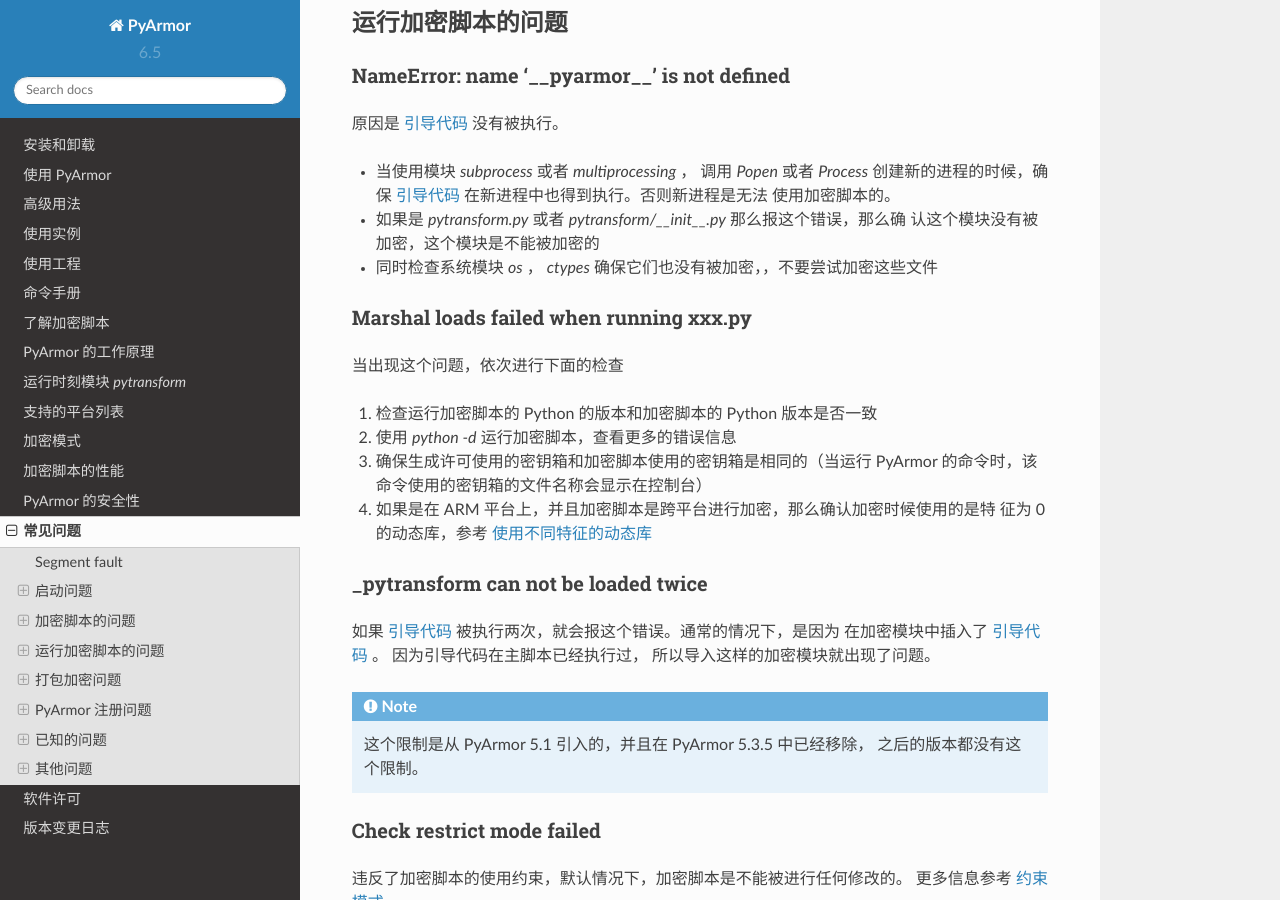
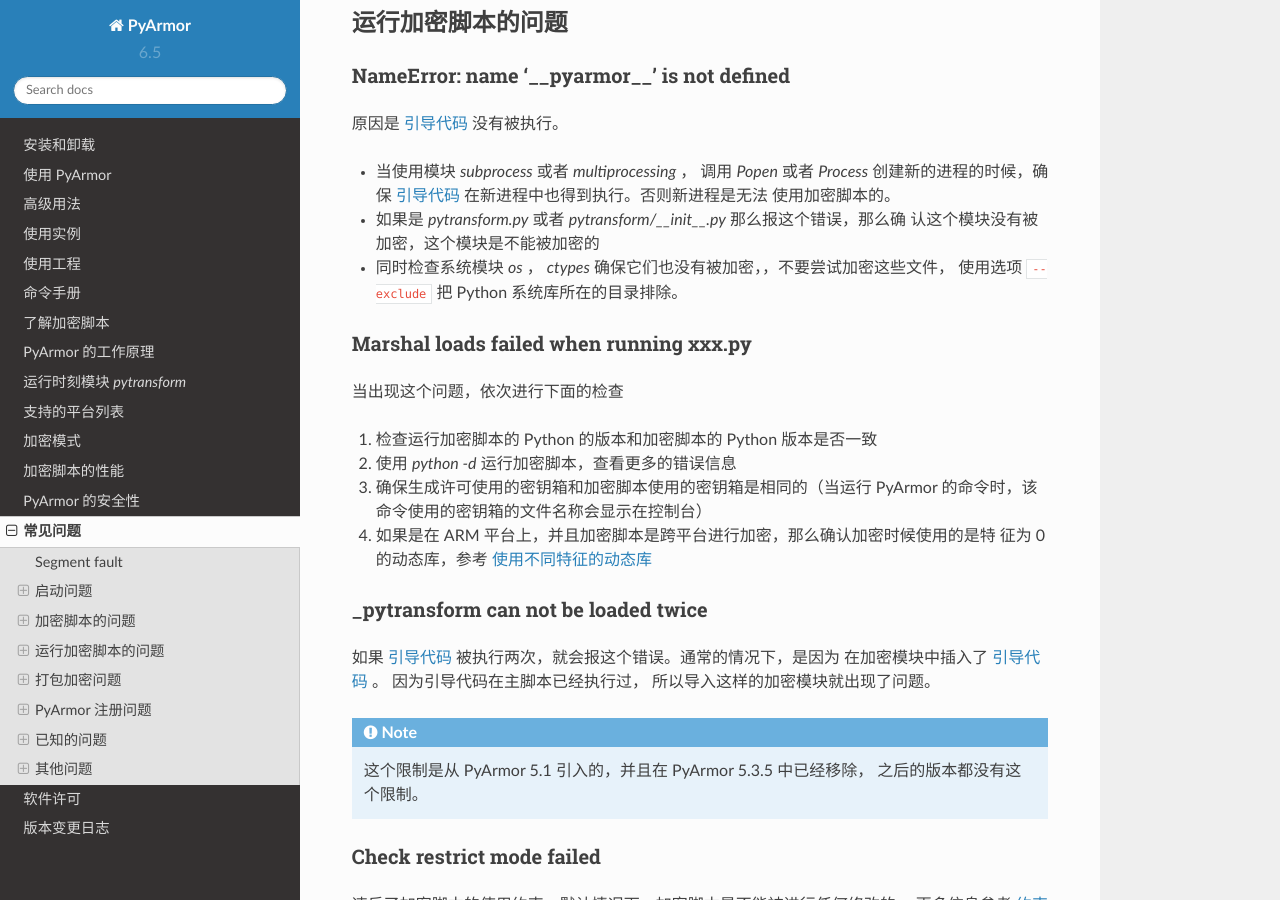
Before and after one commit to dashingsoft/pyarmor-docs-zh, a Sphinx documentation site: the page built from docs/questions.rst, in a window 1280 px wide and 900 px high, scrolled down 5103 px. Built offline with Sphinx 7.4.7 and the Read the Docs theme 2.0.0, drawn with Linux system fonts in a browser that asks for light colours; some of the changed text lies outside the part shown.

Commit message:
Refine doc

```diff
--- a/docs/questions.rst
+++ b/docs/questions.rst
@@ -234,7 +234,8 @@
   使用加密脚本的。
 * 如果是 `pytransform.py` 或者 `pytransform/__init__.py` 那么报这个错误，那么确
   认这个模块没有被加密，这个模块是不能被加密的
-* 同时检查系统模块 `os` ， `ctypes` 确保它们也没有被加密，，不要尝试加密这些文件
+* 同时检查系统模块 `os` ， `ctypes` 确保它们也没有被加密，，不要尝试加密这些文件，
+  使用选项 ``--exclude`` 把 Python 系统库所在的目录排除。
 
 
 Marshal loads failed when running xxx.py
@@ -456,7 +457,8 @@
 
 * 如果是 `pytransform.py` 或者 `pytransform/__init__.py` 那么报这个错误，那么确
   认这个模块没有被加密，这个模块是不能被加密的
-* 同时检查系统模块 `os` ， `ctypes` 确保它们也没有被加密，，不要尝试加密这些文件
+* 同时检查系统模块 `os` ， `ctypes` 确保它们也没有被加密，不要尝试加密这些文件，
+  使用选项 ``-x`` 把系统库目录排除，具体示例参考命令 :ref:`pack`
 * 尝试只拷贝需要打包的脚本到一个空目录，然后进行打包。
 * 如果试用版能正常打包，但是注册后出现这个问题，试试 :ref:`完全卸载` ，然后重
   装 PyArmor 之后在打包
```
